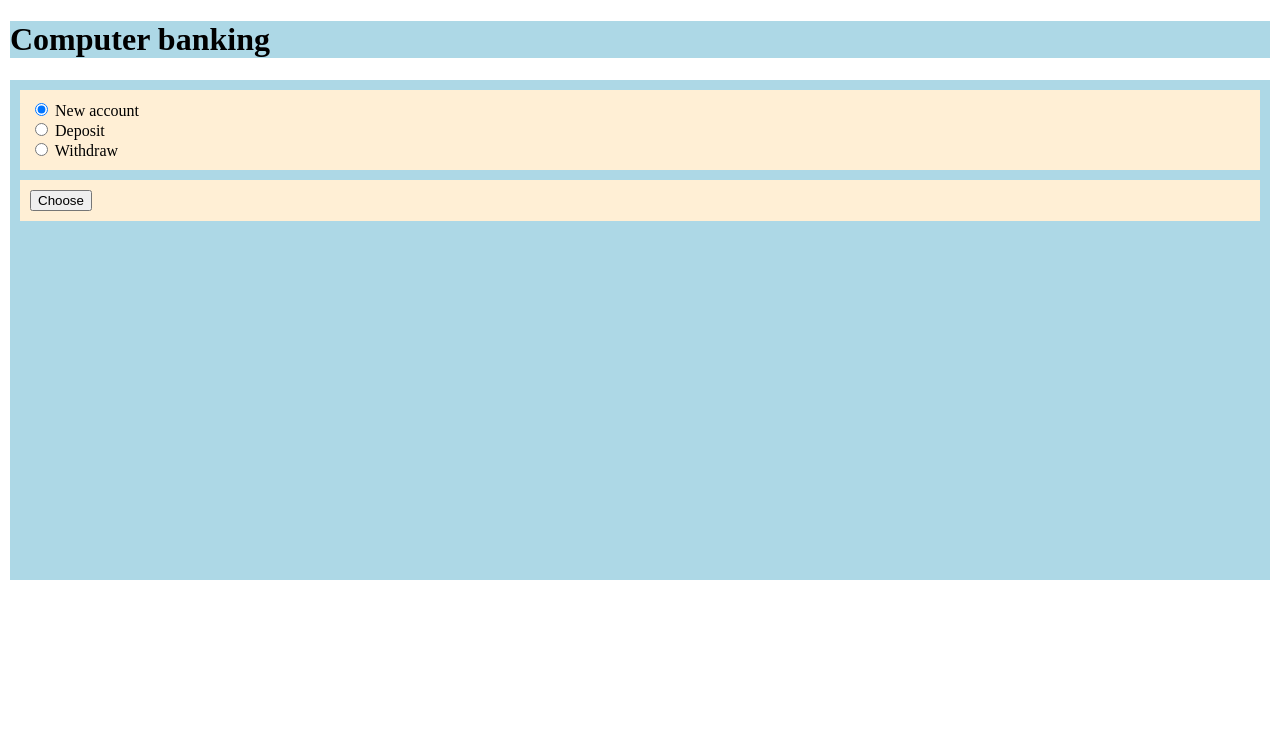
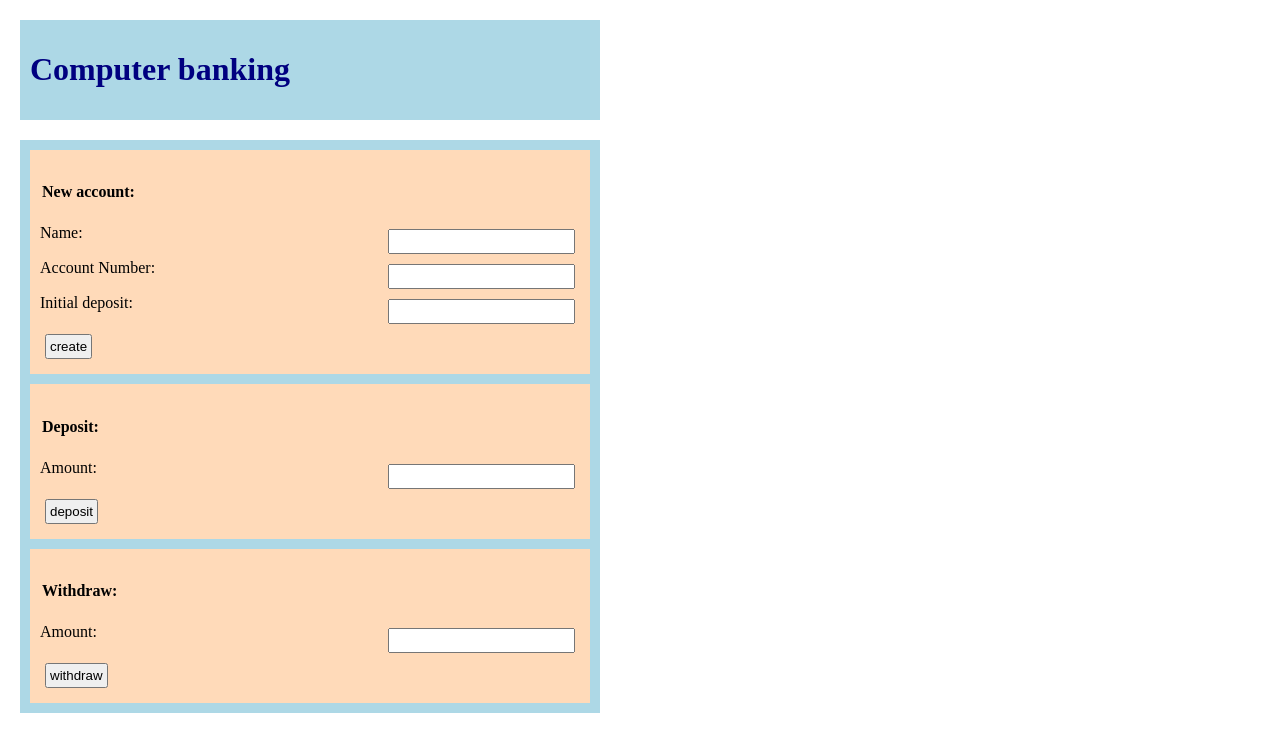
Before and after one commit to idrubo/Exercises, a PHP site: page / in a window 1280 px wide. Shown: the top 752 px of the page. Run offline with PHP 8.4, Linux system fonts and the light colour scheme.

Commit message:
Topic 3 (OOP) Level 3 Exercise 1 formatted.

```diff
--- a/Sprint_1/Tema_3/OOP/Level_3/Exercise_1/bank.css
+++ b/Sprint_1/Tema_3/OOP/Level_3/Exercise_1/bank.css
@@ -1,47 +1,64 @@
 body
 {
-	margin: auto;
+	margin: 10px;
+	max-width: 600px;
+
+	display:flex;
+	flex-direction: column;
+	align-content: center;
 }
 
 header
 {
 	margin: 10px;
+	padding: 10px;
 	background-color: LightBlue;
+	color: Navy;
 }
 
 main
 {
 	margin: 10px;
 	background-color: LightBlue;
-	display: flex;
-	flex-direction: column;
+
+  	display: flex;
+  	flex-direction: column;
 }
 
-#radiOps
+h4
 {
-	margin: 10px;
-	padding: 10px;
-	background-color: PapayaWhip;
+	padding: 2px;
 }
 
-#submitOps
+input
 {
-	margin: 0px 10px 10px;
-	padding: 10px;
-	background-color: PapayaWhip;
+	margin: 5px;
+	padding: 3px;
+}
+
+.formRows
+{
+	display: flex;
+	justify-content: space-between;
 }
 
 #newAcc
 {
-visibility: hidden;
+	background-color: PeachPuff;
+	margin: 10px;
+	padding: 10px;
 }
 
 #accDeposit
 {
-visibility: hidden;
+	background-color: PeachPuff;
+	margin: 10px;
+	padding: 10px;
 }
 
 #accWithdraw
 {
-visibility: hidden;
+	background-color: PeachPuff;
+	margin: 10px;
+	padding: 10px;
 }
--- a/Sprint_1/Tema_3/OOP/Level_3/Exercise_1/index.php
+++ b/Sprint_1/Tema_3/OOP/Level_3/Exercise_1/index.php
@@ -95,9 +95,6 @@ function testAmount ($amount)
 	if (is_numeric ($amount)) return (int) $amount;
 
 	echo "NOT a correct amount<br>";
-	echo "<style>#newAcc{visibility:visible;}</style>";
-	echo "<style>#accDeposit{visibility:hidden;}</style>";
-	echo "<style>#accWithdraw{visibility:hidden;}</style>";
 
 	return -1;
 }
@@ -107,29 +104,6 @@ session_start ();
 $name = $acctN = $qtty = "";
 
 if ($_SERVER["REQUEST_METHOD"] == "POST")
-{
-	if (array_key_exists ("op", $_POST))
-	{
-		switch ($_POST["op"])
-		{
-		case "new":
-			echo "New Account<br>";
-			echo "<style>#newAcc{visibility:visible;}</style>";
-			break;
-
-		case "deposit":
-			echo "Deposit<br>";
-			echo "<style>#accDeposit{visibility:visible;}</style>";
-			break;
-
-		case "withdraw":
-			echo "Withdraw<br>";
-			echo "<style>#accWithdraw{visibility:visible;}</style>";
-			break;
-		}
-	}
-
-	if (array_key_exists ("sent", $_POST))
 {
 	switch ($_POST["sent"])
 	{
@@ -151,6 +125,7 @@ if ($_SERVER["REQUEST_METHOD"] == "POST")
 
 		$ac = $_SESSION["ac"];
 
+		if ($qtty >= 0)
 			$ac->deposit ($qtty);
 
 		break;
@@ -160,10 +135,10 @@ if ($_SERVER["REQUEST_METHOD"] == "POST")
 
 		$ac = $_SESSION["ac"];
 
+		if ($qtty >= 0)
 			$ac->withdraw ($qtty);
 
 		break;
-		}
 	}
 }
 
@@ -174,44 +149,32 @@ if ($_SERVER["REQUEST_METHOD"] == "POST")
 </header>
 
 <main>
-<div id="opers">
-		<form action="<?php echo htmlspecialchars($_SERVER["PHP_SELF"]);?>" method="post">
-<div id=radiOps>
-			<input type="radio" name="op" value="new" checked>
-			<label for="new">New account</label><br>
-
-			<input type="radio" name="op" value="deposit">
-			<label for="deposit">Deposit</label><br>
-
-			<input type="radio" name="op" value="withdraw">
-			<label for="withdraw">Withdraw</label>
-</div>
-<div id="submitOps">
-			<input type="submit" value="Choose">
-</div>
-		</form>
-</div>
-
 		<form action="<?php echo htmlspecialchars($_SERVER["PHP_SELF"]);?>" method="post">
 
 			<div id="newAcc">
 				<h4>New account:</h4>
-				Name: <input type="text" name="name"><br>
-				Account Number: <input type="text" name="acctN"><br>
-				Initial deposit:  <input type="text" name="mnt"><br>
-				<input type="submit" name="sent" value="create">
+
+				<div class="formRows">Name:<input type="text" name="name"></div>
+				<div class="formRows">Account Number:<input type="text" name="acctN"></div>
+				<div class="formRows">Initial deposit:<input type="text" name="mnt"></div>
+
+				<div><input type="submit" name="sent" value="create"></div>
 			</div>
 
 			<div id="accDeposit">
 				<h4>Deposit:</h4>
-				Amount:  <input type="number" name="dmnt"><br>
-				<input type="submit" name="sent" value="deposit">
+
+				<div class="formRows">Amount:<input type="number" name="dmnt"></div>
+
+				<div><input type="submit" name="sent" value="deposit"></div>
 			</div>
 
 			<div id="accWithdraw">
 				<h4>Withdraw:</h4>
-				Amount:  <input type="number" name="wmnt"><br>
-				<input type="submit" name="sent" value="withdraw">
+
+				<div class="formRows">Amount:</td><td><input type="number" name="wmnt"></div>
+
+				<div><input type="submit" name="sent" value="withdraw"></div>
 			</div>
 
 		</form>
```
Lines whose indentation alone changed are shown as unchanged.
